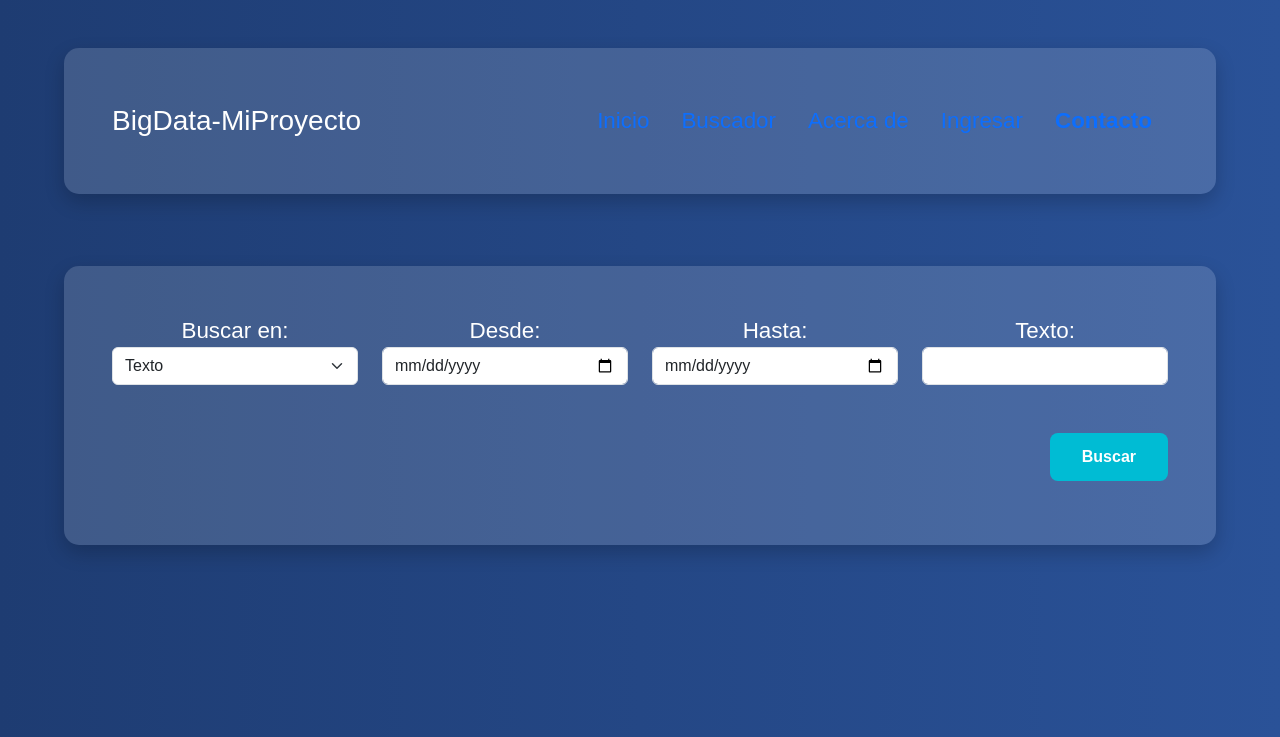
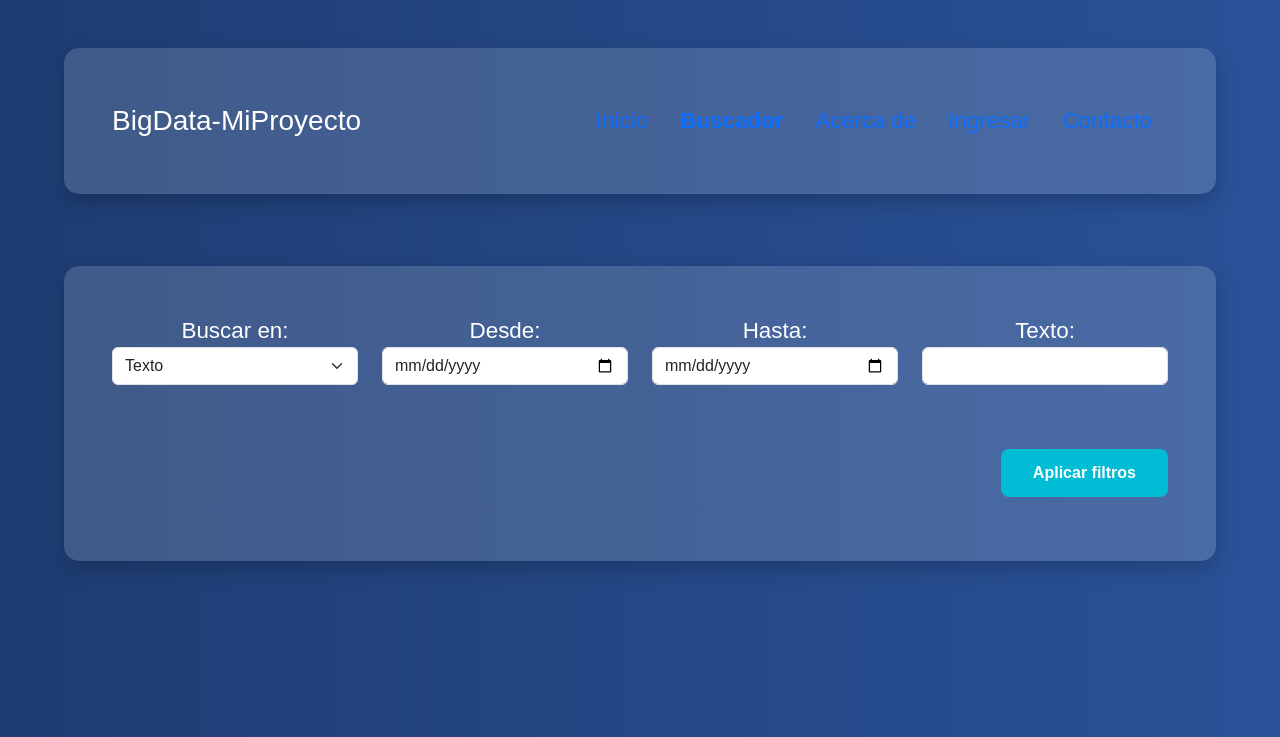
Before and after one commit to juancarloswill/BigDataApp, a Flask app: template templates/buscador.html in a window 1280 px wide. Shown: the top 737 px of the page. Run offline with Flask 3, Linux system fonts and the light colour scheme; the template is opened without the code that fills it, so the values that code supplies are empty; some libraries are stand-ins or nearby versions.

Commit message:
opciones multiples buscador
opciones multiples buscador

```diff
--- a/templates/buscador.html
+++ b/templates/buscador.html
@@ -1,6 +1,5 @@
 <!DOCTYPE html>
 <html lang="es">
-
 <head>
     <meta charset="UTF-8">
     <meta name="viewport" content="width=device-width, initial-scale=1.0">
@@ -9,7 +8,6 @@
     <link href="https://cdn.datatables.net/1.11.5/css/dataTables.bootstrap5.min.css" rel="stylesheet">
     <link href="{{ url_for('static', filename='css/landingPage.css') }}" rel="stylesheet">
 </head>
-
 <body>
     <header class="header">
         <div class="container">
@@ -18,15 +16,16 @@
                 <nav>
                     <ul class="nav">
                         <li class="nav-item"><a class="nav-link" href="/">Inicio</a></li>
-                        <li class="nav-item"><a class="nav-link" href="/buscador">Buscador</a></li>
+                        <li class="nav-item"><a class="nav-link active" href="/buscador"><b>Buscador</b></a></li>
                         <li class="nav-item"><a class="nav-link" href="/about">Acerca de</a></li>
                         <li class="nav-item"><a class="nav-link" href="/login">Ingresar</a></li>
-                        <li class="nav-item"><a class="nav-link active" href="/contacto"><b>Contacto</b></a></li>
+                        <li class="nav-item"><a class="nav-link" href="/contacto">Contacto</a></li>
                     </ul>
                 </nav>
             </div>
         </div>
     </header>
+
     <div class="container mt-4">
         <form id="searchForm" method="POST" action="{{ url_for('buscador') }}">
             <div class="row mb-3">
@@ -36,8 +35,7 @@
                         <option value="texto" {% if search_type=='texto' %}selected{% endif %}>Texto</option>
                         <option value="titulo" {% if search_type=='titulo' %}selected{% endif %}>Título</option>
                         <option value="autor" {% if search_type=='autor' %}selected{% endif %}>Autor</option>
-                        <option value="categoria" {% if search_type=='categoria' %}selected{% endif %}>Categoría
-                        </option>
+                        <option value="categoria" {% if search_type=='categoria' %}selected{% endif %}>Categoría</option>
                     </select>
                 </div>
                 <div class="col-md-3">
@@ -54,12 +52,6 @@
                 </div>
             </div>
 
-            <div class="row mb-3">
-                <div class="col-12 text-end">
-                    <button type="submit" class="btn btn-primary">Buscar</button>
-                </div>
-            </div>
-
             <div class="row justify-content-around">
                 {% if aggregations %}
                 {% for agg_name, agg_data in aggregations.items() %}
@@ -69,7 +61,8 @@
                         {% if bucket.doc_count > 0 %}
                         <div class="form-check">
                             {% if agg_name == 'fecha' %}
-                        <input class="form-check-input" type="checkbox" name="fecha" value="{{ bucket.key_as_string }}" {% if bucket.key_as_string in request.form.getlist('fecha') %}checked{% endif %}>
+                                <input class="form-check-input" type="checkbox" name="fecha" value="{{ bucket.key_as_string }}"
+                                       {% if bucket.key_as_string in request.form.getlist('fecha') %}checked{% endif %}>
                                 <label class="form-check-label">{{ bucket.key_as_string }} ({{ bucket.doc_count }})</label>
                             {% else %}
                                 <input class="form-check-input" type="checkbox" name="{{ agg_name }}" value="{{ bucket.key }}"
@@ -82,6 +75,13 @@
                 </div>
                 {% endfor %}
                 {% endif %}
+            </div>
+
+            <!-- Botón para aplicar filtros -->
+            <div class="row mb-3 mt-3">
+                <div class="col-12 text-end">
+                    <button type="submit" class="btn btn-info">Aplicar filtros</button>
+                </div>
             </div>
         </form>
 
@@ -122,11 +122,8 @@
                 }
             });
 
-            $('.form-check-input').on('change', function () {
-                $('#searchForm').submit();
-            });
+            // Ya no enviamos formulario automático al hacer clic en filtros
         });
     </script>
 </body>
-
 </html>
```
Lines whose indentation alone changed are shown as unchanged.
